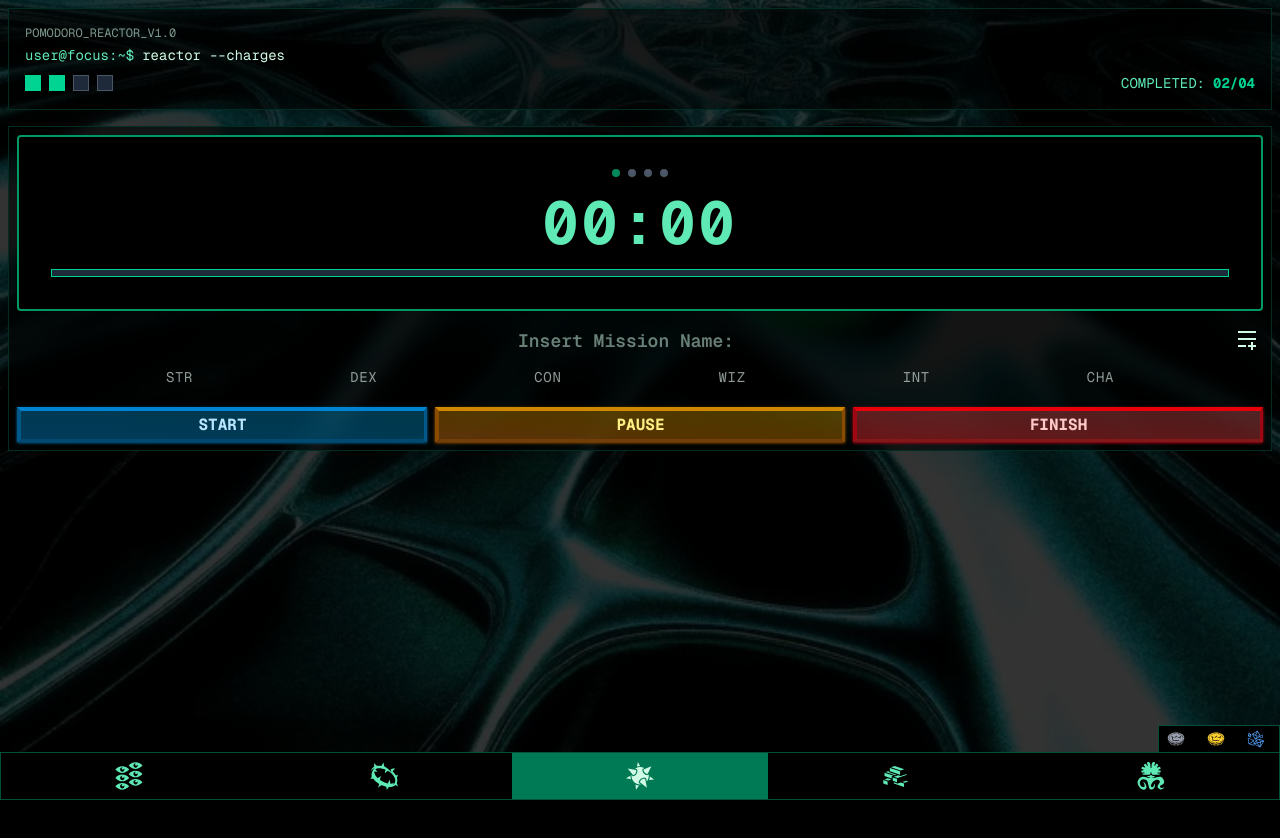
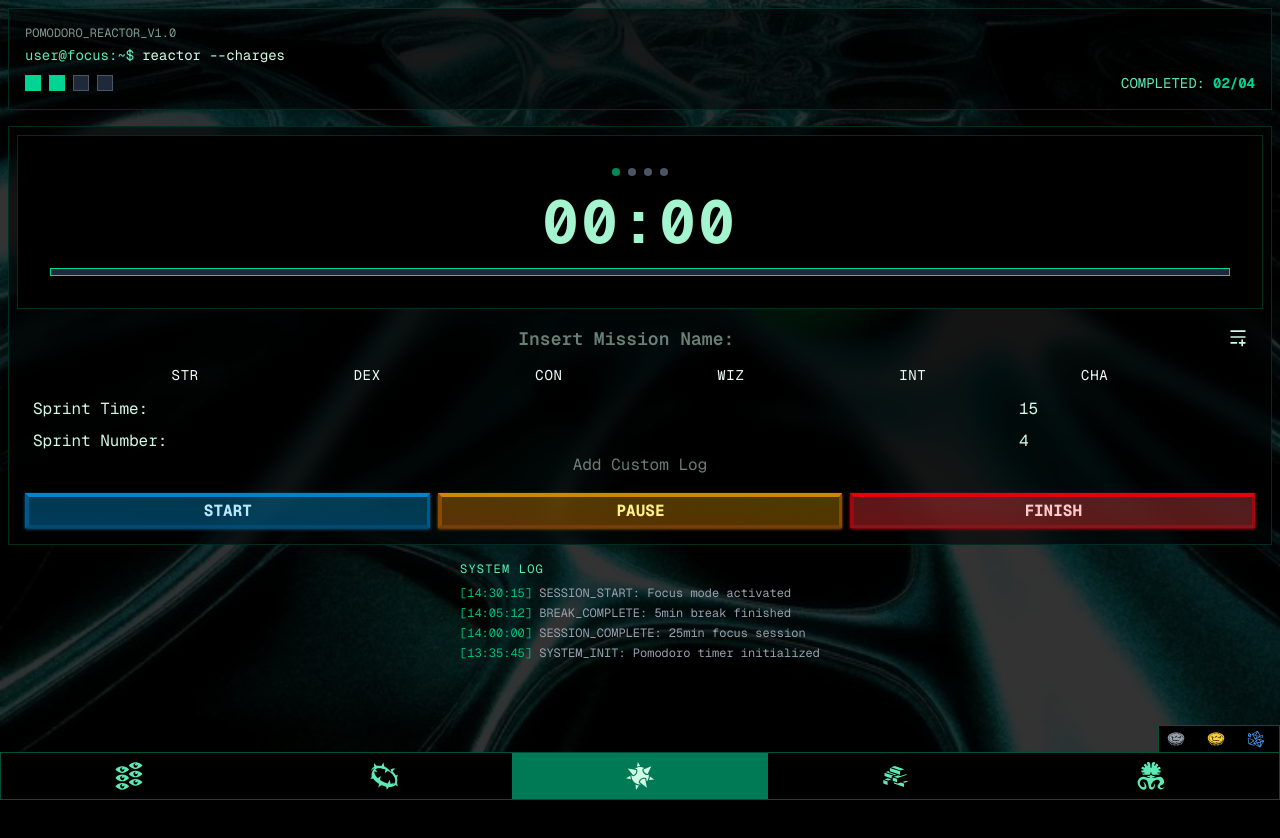
Before and after one commit to PedroVMLopes/cortex-overflow, a Next.js app: page /LegacyObjectives in a window 1280 px wide. Shown: the top 838 px of the page. Before the commit the page ends 800 px from the top, so only its background shows below. Built offline with nearby package versions, Linux system fonts and the light colour scheme; no server answers; a web font is replaced by a local one.

Commit message:
feat: logs added

```diff
--- a/app/LegacyObjectives/page.tsx
+++ b/app/LegacyObjectives/page.tsx
@@ -7,9 +7,10 @@ import { RiMenuAddFill } from "react-icons/ri";
 export default function LegacyObjectives() {
     const attributes: string[] = ["STR", "DEX", "CON", "WIZ", "INT", "CHA"];
     const [ isExpanded, setIsExpanded ] = useState(true);
+    const [ isPlaying , setIsPlaying ] = useState(false);
 
     return(
-        <div className="text-emerald-100 flex flex-col justify-center p-2 font-mono">
+        <div className="text-emerald-100 flex flex-col justify-center p-2 font-mono text-base">
             <div
                 id="background"
                 className="fixed top-0 left-0 w-full h-full -z-10 bg-cover bg-center bg-no-repeat opacity-20"
@@ -41,11 +42,11 @@ export default function LegacyObjectives() {
             </div>
 
             {/* Main Information Div */}
-            <div className="border border-emerald-950 bg-black/60 backdrop-blur">
+            <div className="border border-emerald-950 bg-black/60 backdrop-blur flex flex-col items-center">
 
                 {/* Main Timer Display */}
                 <div className="relative text-center w-full p-2">
-                    <div className="border-2 border-emerald-600 bg-black p-8 relative rounded">
+                    <div className="border border-emerald-950 bg-black p-8 relative">
 
                         {/* LED Indicators */}
                         <div className="flex justify-center gap-2 mb-4">
@@ -55,7 +56,7 @@ export default function LegacyObjectives() {
                             <div className="w-2 h-2 bg-gray-600 rounded-full"></div>
                         </div>
 
-                        <div className="text-6xl font-bold text-emerald-300 mb-2 tracking-wider">
+                        <div className="text-6xl font-bold text-emerald-200 mb-2 tracking-wider">
                             00:00
                         </div>
 
@@ -67,24 +68,44 @@ export default function LegacyObjectives() {
                 </div>
 
                 {/* Buttons & Controllers */}
-                <div className=" p-2">
+                <div className="p-4 pt-2 w-full">
 
+                    {/* Mission Name & Menu Button */}
                     <div className="flex flex-row">
                         <input type="text" placeholder="Insert Mission Name:" className="w-full text-center font-semibold text-lg"/>
-                        <button className="size-6 text-2xl mr-1" onClick={() => setIsExpanded(!isExpanded)}> <RiMenuAddFill /> </button>
+                        <button className="size-6 text-xl mr-1" onClick={() => setIsExpanded(!isExpanded)}> <RiMenuAddFill /> </button>
                     </div>
 
                     {/* Attribute Buttons & Time Settings */}
                     {isExpanded &&
+                        <div className="flex flex-col">
+
+                            {/* Attribute Buttons */}
                             <div className="my-2 w-full flex flex-row justify-evenly">
                                 {attributes.map(att => (
                                     <button
                                         key={att}
-                                    className={`px-2 py-1 transition-all duration-200 font-mono tracking-wider text-sm "bg-gradient-to-r text-emerald-50 opacity-60 hover:border-emerald-600/50 hover:bg-emerald-900/30`}
+                                        className={`px-2 py-1 transition-all duration-200 font-mono tracking-wider text-sm "bg-gradient-to-r text-emerald-50 hover:border-emerald-600/50 hover:bg-emerald-900/30`}
                                     >
                                         {att}
                                     </button>
                                 ))}
+                            </div>
+
+                            {/* Sprint Time Configs */}
+                            <div>
+                                <div className="flex flex-row justify-between px-2 mb-2">
+                                    <p>Sprint Time: </p>
+                                    <input type="number" name="sprint_time" id="" defaultValue={15}/>
+                                </div>
+                                <div className="flex flex-row justify-between px-2">
+                                    <p>Sprint Number: </p>
+                                    <input type="number" name="sprint_time" id="" defaultValue={4} />
+                                </div>
+                            </div>
+
+                            {/* Add Custom Log */}
+                            <input type="text" name="custom_log" id="" placeholder="Add Custom Log" className="text-center"/>
                         </div>
                     }
 
@@ -96,9 +117,30 @@ export default function LegacyObjectives() {
                         <Button className="w-full border-b-red-900 border-red-800 border-t-red-600 shadow-red-800 text-red-200 from-red-900/80 to-red-400/30">FINISH</Button>
                     </div>
                 </div>
+            </div>
 
-                {/* Text Logs */}
-                <div></div>
+            {/* Logs Section */}
+            <div className="flex flex-col items-center">
+
+                {/* Log List */}
+                <div className="relative p-4">
+                    <div className="text-xs text-emerald-300 mb-2 uppercase tracking-widest">System Log</div>
+                    <div className="text-xs space-y-1 h-24 overflow-y-auto">
+                        <div className="text-gray-400">
+                            <span className="text-emerald-500">[14:30:15]</span> SESSION_START: Focus mode activated
+                        </div>
+                        <div className="text-gray-400">
+                            <span className="text-emerald-500">[14:05:12]</span> BREAK_COMPLETE: 5min break finished
+                        </div>
+                        <div className="text-gray-400">
+                            <span className="text-emerald-500">[14:00:00]</span> SESSION_COMPLETE: 25min focus session
+                        </div>
+                        <div className="text-gray-400">
+                            <span className="text-emerald-500">[13:35:45]</span> SYSTEM_INIT: Pomodoro timer initialized
+                        </div>
+                    </div>
+                </div>
+
             </div>
         </div>
     )
```
Lines whose indentation alone changed are shown as unchanged.
